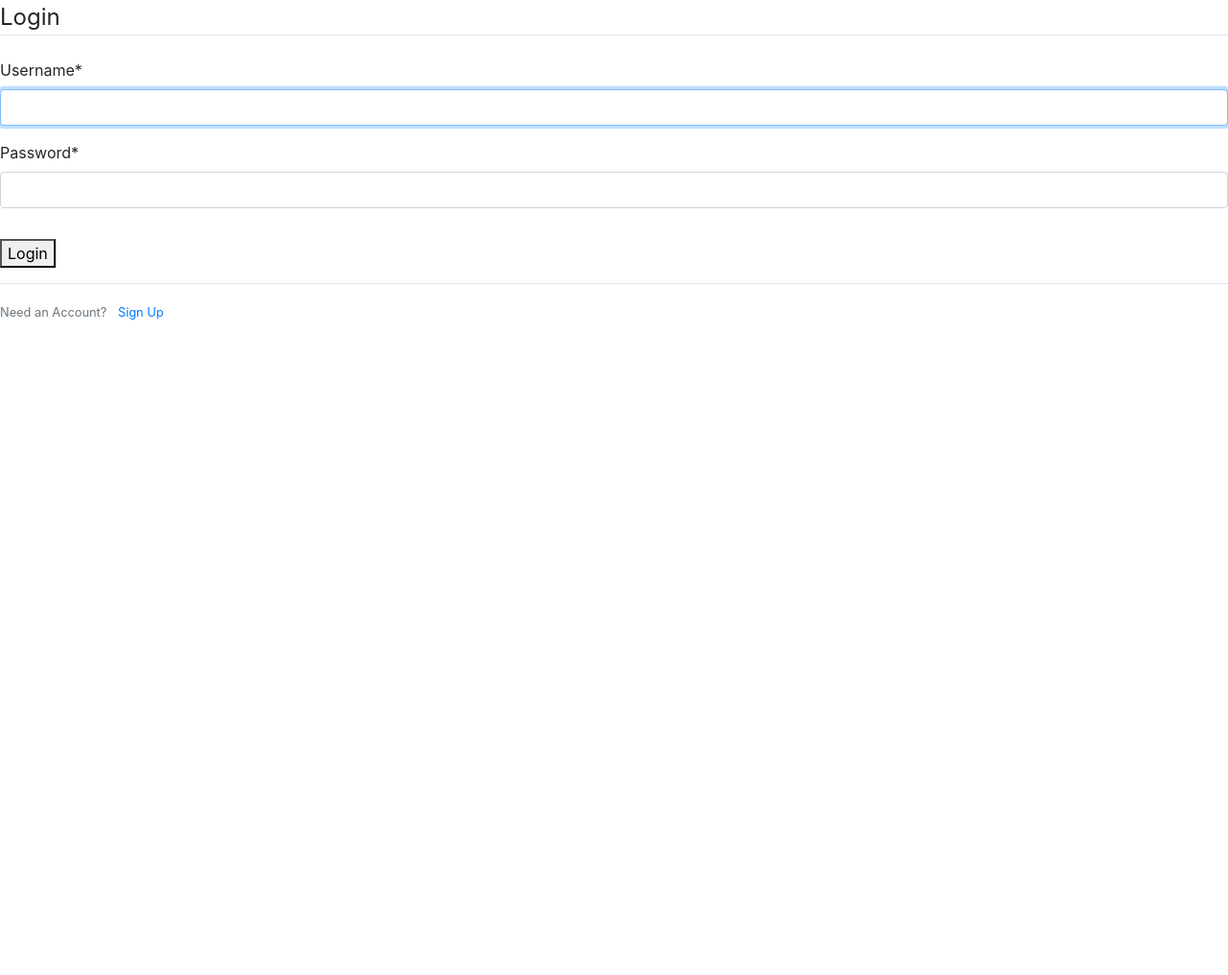
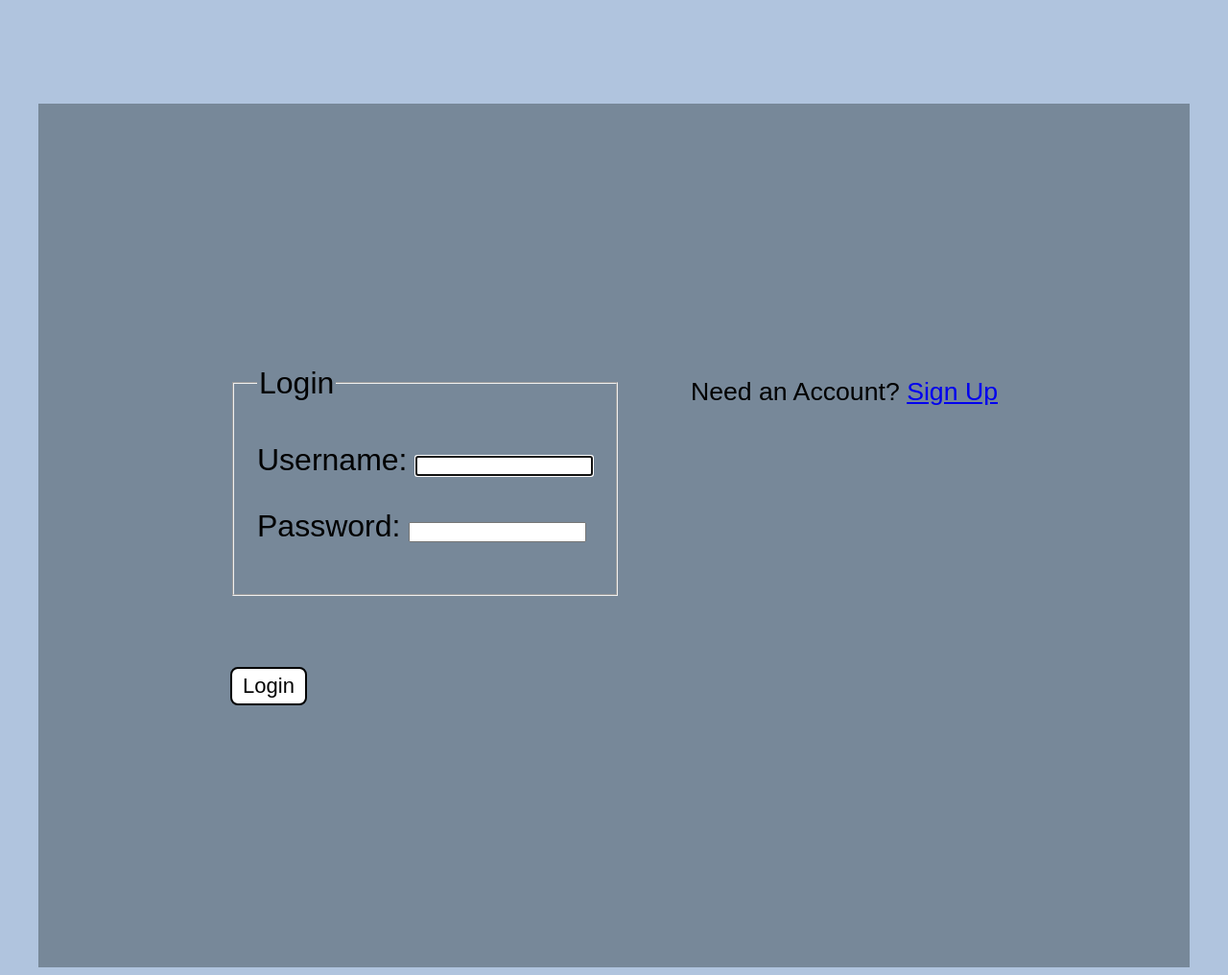
Before and after one commit to SamirIngley/shopping-website, a Django app: page /login/ in a window 1280 px wide. Shown: the whole page at 96% size. Before the commit the page ends 333 px from the top, so only its background shows below. Run offline with Django 3.2, Linux system fonts and the light colour scheme; some libraries are stand-ins or nearby versions.

Commit message:
template changes

```diff
--- a/shop_site/urls.py
+++ b/shop_site/urls.py
@@ -23,7 +23,7 @@ from django.conf.urls.static import static
 urlpatterns = [
     path('admin/', admin.site.urls),
 
-    path('register/', user_views.register, name="register"),
+    path('/', user_views.register, name="register"),
     path('profile/', user_views.profile, name="profile"),
     path('login/', auth_views.LoginView.as_view(template_name='users/login.html'), name="login"),
     path('logout/', auth_views.LogoutView.as_view(template_name='users/logout.html'), name="logout"),
--- a/users/templates/users/login.html
+++ b/users/templates/users/login.html
@@ -1,4 +1,3 @@
-{% load crispy_forms_tags %}
 
 <!DOCTYPE html>
 <html lang="en">
@@ -6,9 +5,7 @@
 <head>
     <meta charset="UTF-8">
     <meta name="viewport" content="width=device-width, initial-scale=1.0">
-    <link rel="stylesheet" href="https://stackpath.bootstrapcdn.com/bootstrap/4.4.1/css/bootstrap.min.css"
-        integrity="sha384-Vkoo8x4CGsO3+Hhxv8T/Q5PaXtkKtu6ug5TOeNV6gBiFeWPGFN9MuhOf23Q9Ifjh" crossorigin="anonymous">
-
+    <link href="static/users/login_style.css" rel="stylesheet">
     <title>Shop</title>
 </head>
 
@@ -18,16 +15,17 @@
 
             {% csrf_token %}
             <fieldset class="form-group">
-                <legend class="border-bottom mb-4"> Login </legend>
-                {{ form|crispy }}
+                <legend class="form"> Login </legend>
+                {{ form.as_p }}
             </fieldset>
+
             <div class="form-group">
-                <button type="submit" type="submit" value="Login">Login</button>
+                <button class="submit" type="submit" value="Login">Login</button>
             </div>
         </form>
 
-        <div class="border-top pt-3">
-            <small class="text-muted">
+        <div class="need-account">
+            <small class="need-account-text">
                 Need an Account? <a class="ml-2" href="{% url 'register' %}">Sign Up</a>
             </small>
         </div>
@@ -35,15 +33,66 @@
     </div>
 
 
-    <script src="https://code.jquery.com/jquery-3.4.1.slim.min.js"
-        integrity="sha384-J6qa4849blE2+poT4WnyKhv5vZF5SrPo0iEjwBvKU7imGFAV0wwj1yYfoRSJoZ+n" crossorigin="anonymous">
-    </script>
-    <script src="https://cdn.jsdelivr.net/npm/popper.js@1.16.0/dist/umd/popper.min.js"
-        integrity="sha384-Q6E9RHvbIyZFJoft+2mJbHaEWldlvI9IOYy5n3zV9zzTtmI3UksdQRVvoxMfooAo" crossorigin="anonymous">
-    </script>
-    <script src="https://stackpath.bootstrapcdn.com/bootstrap/4.4.1/js/bootstrap.min.js"
-        integrity="sha384-wfSDF2E50Y2D1uUdj0O3uMBJnjuUD4Ih7YwaYd1iqfktj0Uod8GCExl3Og8ifwB6" crossorigin="anonymous">
-    </script>
 </body>
 
 </html>
+
+<style>
+
+body {
+    display: flex;
+    background-color: lightsteelblue;
+    justify-content: center;
+    align-items: center;
+    padding-top: 100px;
+    font-family: Arial, Helvetica, sans-serif;
+}
+
+.content-section{
+    background-color: lightslategrey;
+    display: flex;
+    justify-content: space-between;
+
+    width: 800px;
+    height: 500px;
+    padding: 200px;
+}
+
+
+.form-group {
+    font-size: 2em;
+
+
+}
+
+form {
+    display: flex;
+    flex-direction: column;
+    justify-content: space-evenly;
+
+}
+
+.submit {
+    background-color: white;
+    height: 40px;
+    width: 80px;
+    font-size: 22px;
+    border: 2px solid;
+    border-color: black;
+    border-radius: 8px;
+}
+
+.submit:hover {
+    background-color: lightskyblue;
+}
+
+
+.need-account {
+    font-size: 32px;
+    justify-content: center;
+    align-items: center;
+    text-align: center;
+    padding-top: 80px;
+}
+
+</style>
```
Also changed, not shown: users/templates/users/register.html (+66 -10 lines), db.sqlite3, media/default.jpg (renamed from media/profile_pics/default.jpg), static/users/login_style.css (added).
